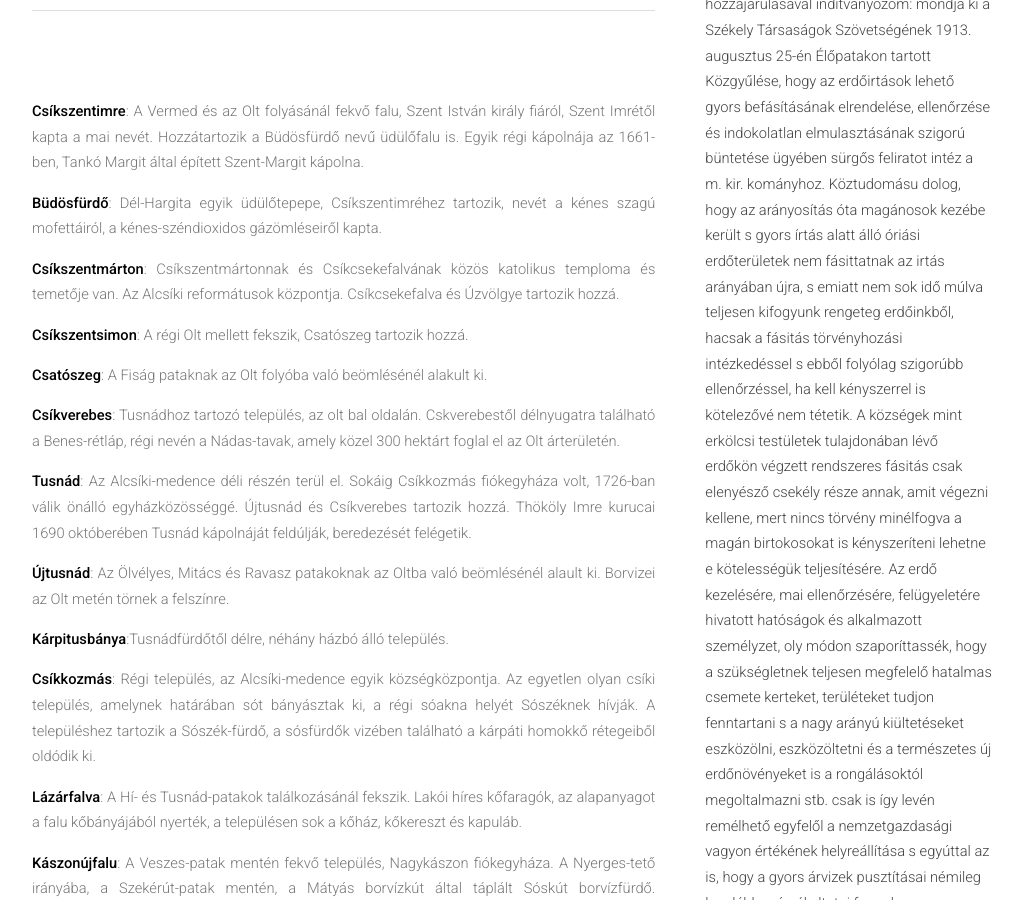
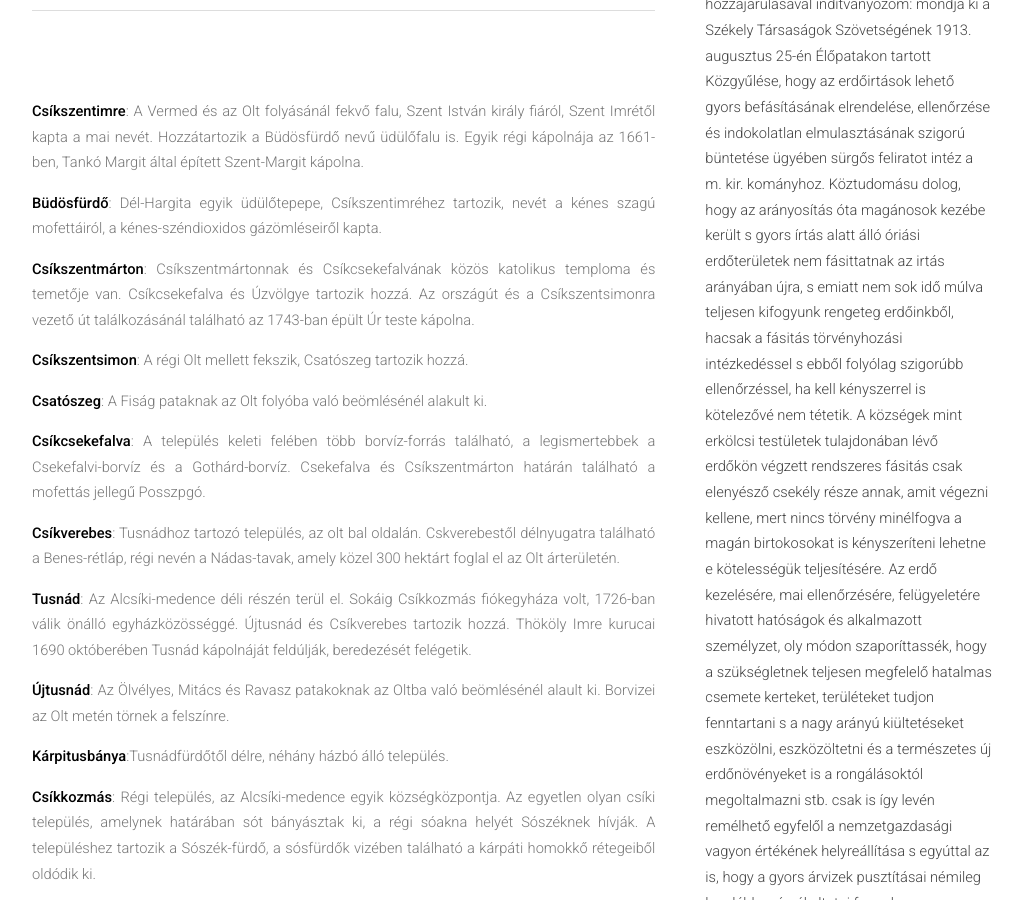
Before and after one commit to siculia/siculia.github.io, a Jekyll site: the page built from siculia-csikszek.html, in a window 1280 px wide and 900 px high, scrolled down 1564 px. Shown: the whole window, without its empty margins (128-1150 px from the left). Built offline with Jekyll 4.4.1, drawn with Linux system fonts in a browser that asks for light colours; nearby versions of some CDN libraries; library files that are not in the unit come from our copies.

Commit message:
Csíkszéki települések leírása, Posszogó

```diff
--- a/siculia-csikszek.html
+++ b/siculia-csikszek.html
@@ -52,9 +52,10 @@ layout: default
 
 							<p style="text-align: justify;"><b>Csíkszentimre</b>: A Vermed és az Olt folyásánál fekvő falu, Szent István király fiáról, Szent Imrétől kapta a mai nevét. Hozzátartozik a Büdösfürdő nevű üdülőfalu is. Egyik régi kápolnája az 1661-ben, Tankó Margit által épített Szent-Margit kápolna.</p>
 							<p style="text-align: justify;"><b>Büdösfürdő</b>: Dél-Hargita egyik üdülőtepepe, Csíkszentimréhez tartozik, nevét a kénes szagú mofettáiról, a kénes-széndioxidos gázömléseiről kapta.</p>
-							<p style="text-align: justify;"><b>Csíkszentmárton</b>: Csíkszentmártonnak és Csíkcsekefalvának közös katolikus temploma és temetője van. Az Alcsíki reformátusok központja. Csíkcsekefalva és Úzvölgye tartozik hozzá.</p>
+							<p style="text-align: justify;"><b>Csíkszentmárton</b>: Csíkszentmártonnak és Csíkcsekefalvának közös katolikus temploma és temetője van. Csíkcsekefalva és Úzvölgye tartozik hozzá. Az országút és a Csíkszentsimonra vezető út találkozásánál található az 1743-ban épült Úr teste kápolna.</p>
 							<p style="text-align: justify;"><b>Csíkszentsimon</b>: A régi Olt mellett fekszik, Csatószeg tartozik hozzá.</p>
 							<p style="text-align: justify;"><b>Csatószeg</b>: A Fiság pataknak az Olt folyóba való beömlésénél alakult ki.</p>
+							<p style="text-align: justify;"><b>Csíkcsekefalva</b>: A település keleti felében több borvíz-forrás található, a legismertebbek a Csekefalvi-borvíz és a Gothárd-borvíz. Csekefalva és Csíkszentmárton határán található a mofettás jellegű Posszpgó.
 							<p style="text-align: justify;"><b>Csíkverebes</b>: Tusnádhoz tartozó település, az olt bal oldalán. Cskverebestől délnyugatra található a Benes-rétláp, régi nevén a Nádas-tavak, amely közel 300 hektárt foglal el az Olt árterületén.</p>
 							<p style="text-align: justify;"><b>Tusnád</b>: Az Alcsíki-medence déli részén terül el. Sokáig Csíkkozmás fiókegyháza volt, 1726-ban válik önálló egyházközösséggé. Újtusnád és Csíkverebes tartozik hozzá. Thököly Imre kurucai 1690 októberében Tusnád kápolnáját feldúlják, beredezését felégetik.</p>
 							<p style="text-align: justify;"><b>Újtusnád</b>: Az Ölvélyes, Mitács és Ravasz patakoknak az Oltba való beömlésénél alault ki. Borvizei az Olt metén törnek a felszínre.</p>
```
